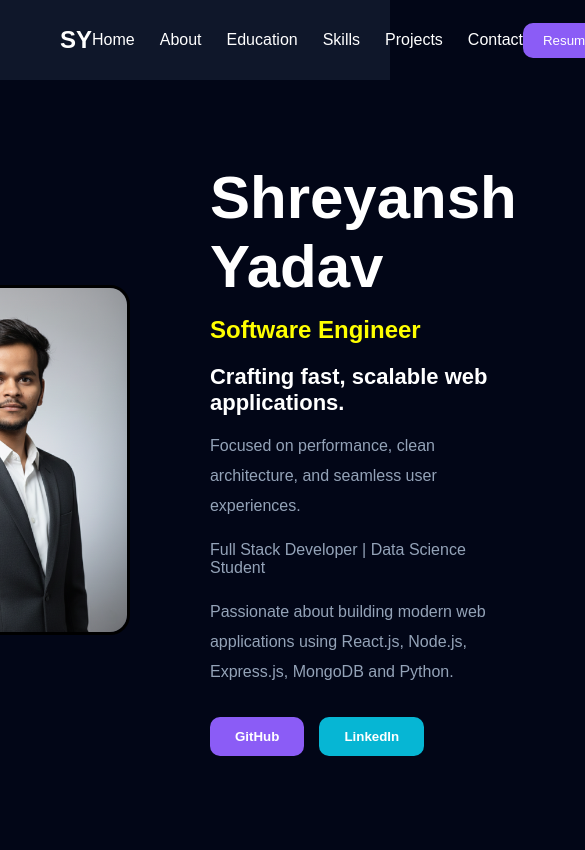
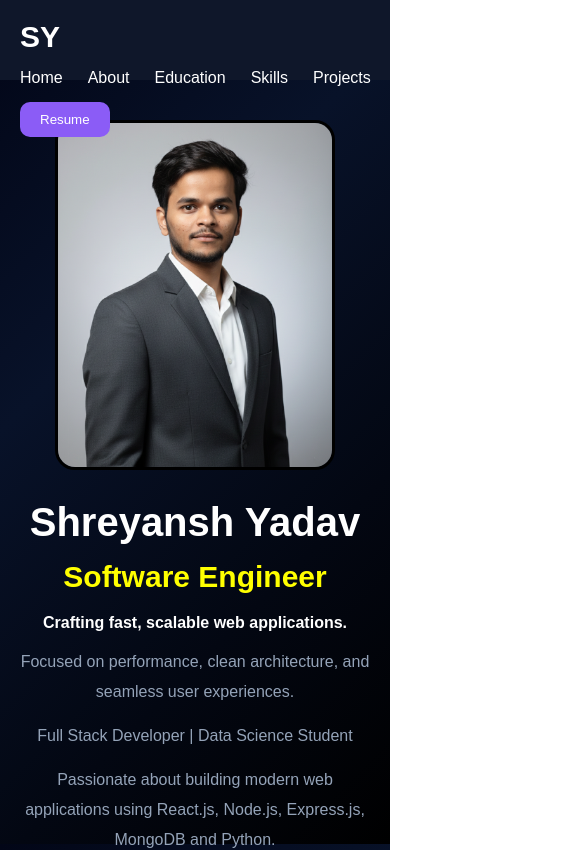
Before and after one commit to its-sky-2628/portfolio, a React (Vite) app: page / in a window 390 px wide. Shown: the top 850 px of the page, 585 px wide, since content can reach past the window. Built offline with nearby package versions, Linux system fonts and the light colour scheme.

Commit message:
Made hero responsive

```diff
--- a/src/components/Hero.jsx
+++ b/src/components/Hero.jsx
@@ -4,6 +4,7 @@ const Hero = () => {
   return (
     <section
       id="home"
+      className="hero"
       style={{
         minHeight: "90vh",
         display: "flex",
--- a/src/index.css
+++ b/src/index.css
@@ -5,27 +5,93 @@
   scroll-behavior:smooth;
 }
 
-html,body{
+html,
+body{
   width:100%;
   min-height:100%;
-  background:#020617;
-  font-family:Arial, Helvetica, sans-serif;
+  overflow-x:hidden;
+  font-family: Arial, Helvetica, sans-serif;
+
+  background: linear-gradient(
+    135deg,
+    #020617 0%,
+    #081229 35%,
+    #030712 70%,
+    #000000 100%
+  );
+
+  color:white;
 }
 
 body{
-  overflow-x:hidden;
+  background-attachment: fixed;
 }
 
 #root{
-  width:100%;
   min-height:100vh;
+  background: transparent;
 }
 
+/* Scrollbar */
+::-webkit-scrollbar{
+  width:8px;
+}
+
+::-webkit-scrollbar-track{
+  background:#020617;
+}
+
+::-webkit-scrollbar-thumb{
+  background:#8b5cf6;
+  border-radius:10px;
+}
+
+/* Images */
+img{
+  max-width:100%;
+  height:auto;
+}
+
+/* Links */
 a{
   text-decoration:none;
   color:white;
 }
 
+/* Buttons */
 button{
-  cursor:pointer;
+  transition:0.3s;
 }
+
+button:hover{
+  transform:translateY(-2px);
+}
+
+/* Mobile Responsive */
+@media(max-width:768px){
+
+  nav{
+    flex-wrap:wrap;
+    gap:15px;
+    padding:20px !important;
+  }
+
+  h1{
+    font-size:40px !important;
+  }
+
+  h2{
+    font-size:30px !important;
+  }
+
+  p{
+    font-size:16px !important;
+  }
+
+  .hero{
+    flex-direction:column !important;
+    text-align:center;
+    gap:30px !important;
+    padding:40px 20px !important;
+  }
+}
```
Also changed, not shown: App.jsx (deleted, +0 -27 lines), index.css (deleted), main.jsx (deleted).
